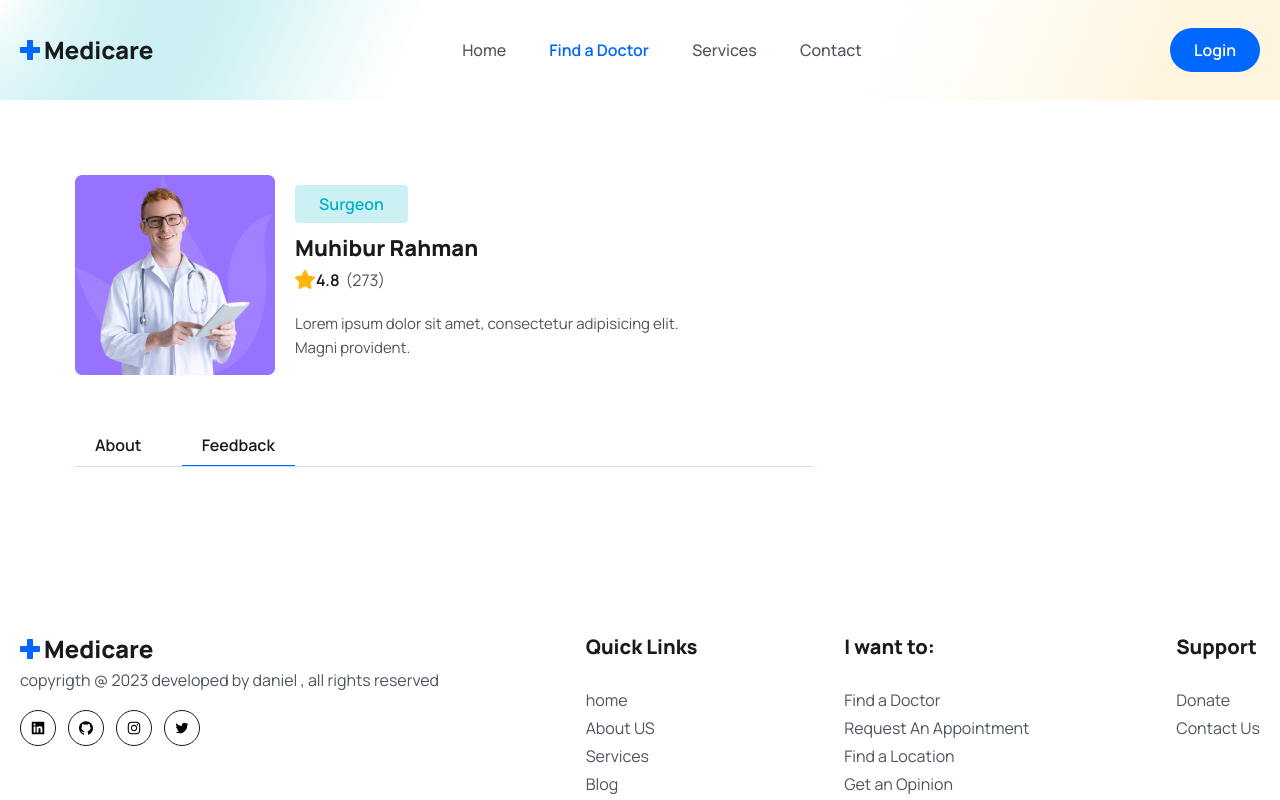
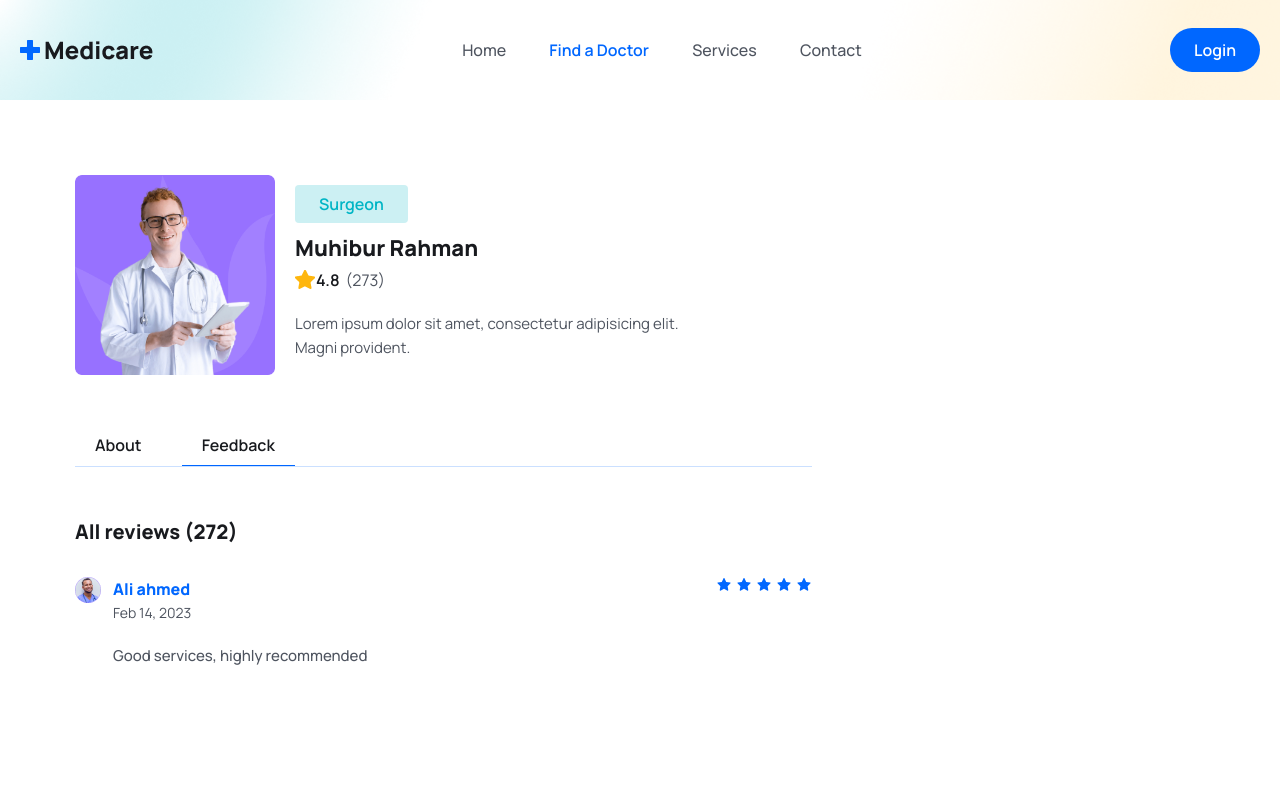
Before and after one commit to Vader4k/Hospital-app, a React (Vite) app in the folder frontend/hospital/: page /doctors/1 in a window 1280 px wide. Both pictures are taken after a click on the button "Feedback". Shown: the top 800 px of the page. Built offline with nearby package versions, Linux system fonts and the light colour scheme.

Commit message:
adding other stuffs

```diff
--- a/frontend/hospital/src/pages/Doctors/DoctorsAbout.jsx
+++ b/frontend/hospital/src/pages/Doctors/DoctorsAbout.jsx
@@ -1,4 +1,3 @@
-import React, { forwardRef } from 'react'
 import { formatDate } from '../../utils/formatDate'
 const DoctorsAbout = () => {
   return (
@@ -56,6 +55,19 @@ const DoctorsAbout = () => {
                         New Apollo Hospital, New York.
                     </p>
                 </li>
+
+                <li className='p-4 rounded bg-[#fff9ea]'>
+                    <span className='text-yellow text-[15px] leading-6 font-semibold'>
+                    {formatDate("07-04-2010")} - {formatDate("09-13-2014")}
+                    </span>
+                    <p className='text-[16px] leading-6 font-medium text-textcol'>
+                        Sr. Surgeon
+                    </p>
+
+                    <p className='text-[14px] leading-5 font-medium text-textcol'>
+                        New Apollo Hospital, New York.
+                    </p>
+                </li>
             </ul>
         </div>
     </div>
--- a/frontend/hospital/src/pages/Doctors/Feedback.jsx
+++ b/frontend/hospital/src/pages/Doctors/Feedback.jsx
@@ -1,9 +1,37 @@
 import React from 'react'
+import { avatarIcon } from '../../assets/images'
+import { formatDate } from '../../utils/formatDate'
+import {AiFillStar} from 'react-icons/ai'
 
 const Feedback = () => {
   return (
-    <div>
+    <div className=''>
+        <div className='mb-[50px]'>
+            <h4 className='text-[20px] leading-[30px] font-bold text-headingBg mb-[30px]'>All reviews (272)
+            </h4>
 
+            <div className='flex justify-between gap-10 mb-[30px]'>
+                <div className='flex gap-3'>
+                    <figure className='w-1- h-10 rounded-full'><img src={avatarIcon} alt='icons of users'/>
+                    </figure>
+
+                    <div>
+                        <h5 className='text-[16px] leading-6 text-primary font-bold'>Ali ahmed</h5>
+                        <p className='text-[14px] leading-6 text-textcol'>
+                            {formatDate("02-14-23")}
+                        </p>
+                        <p className='text_para mt-3 font-medium text-[15px] '>
+                            Good services, highly recommended
+                        </p>
+                    </div>
+                </div>
+
+                <div className='flex gap-1'>
+                    {/*created an array that returns the item 5 times */}
+                    {[...Array(5).keys()].map((_, index)=> <AiFillStar key={index} color='#0067ff'/>)}
+                </div>
+            </div>
+        </div>
     </div>
   )
 }
```
Also changed, not shown: frontend/hospital/src/pages/Doctors/DoctorsDetails.jsx (+2 -7 lines).
